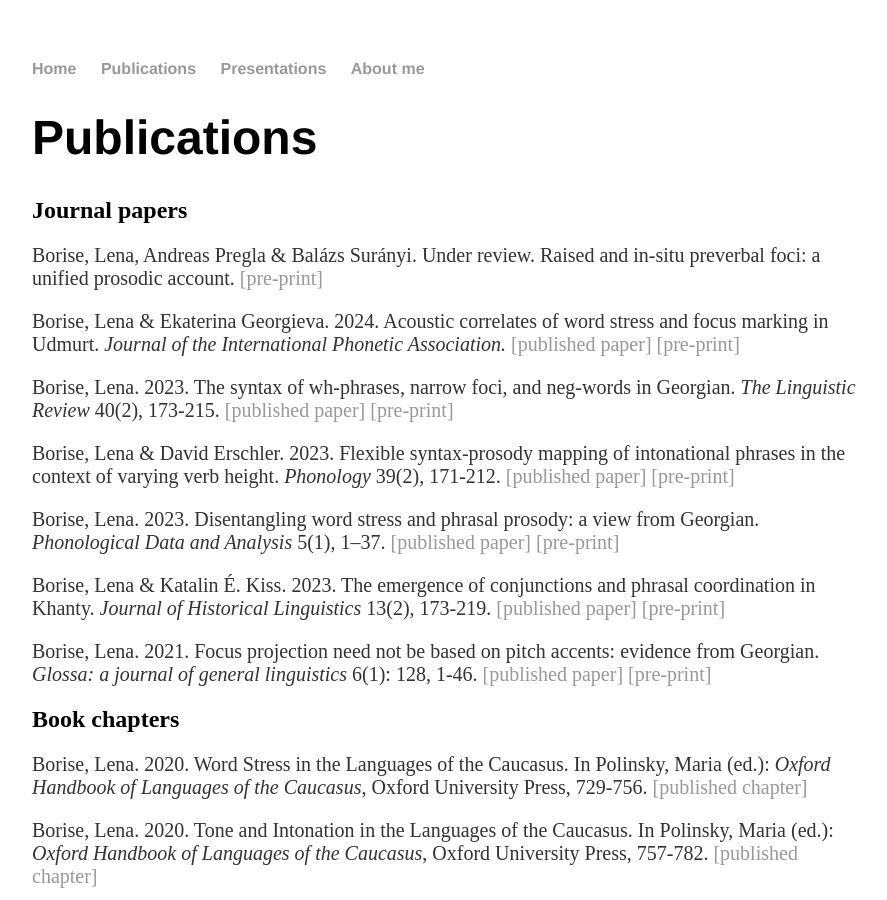
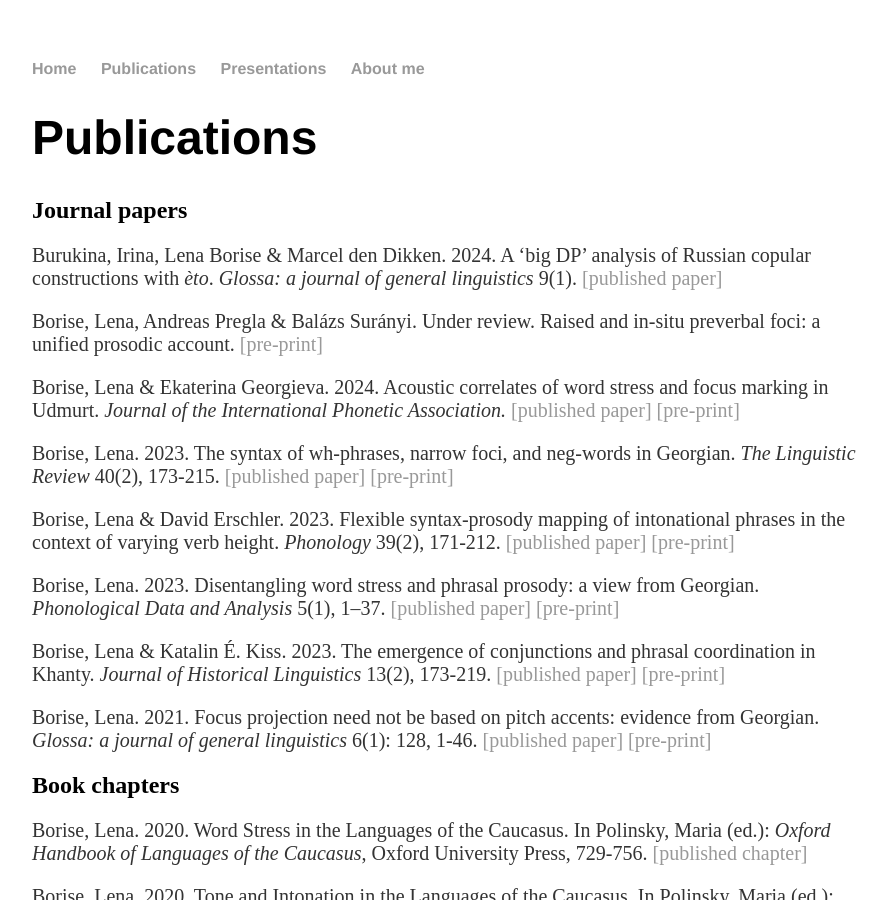
Before and after one commit to lnborise/lnborise.github.io, a Jekyll site: the page built from publications.html, in a window 1280 px wide and 900 px high. Shown: the whole window, without its empty margins (192-1079 px from the left). Built offline with Jekyll 4.4.1, drawn with Linux system fonts in a browser that asks for light colours.

Commit message:
Update publications.html

```diff
--- a/publications.html
+++ b/publications.html
@@ -6,6 +6,8 @@ title: Publications
 	<h1>Publications</h1>
 
   <h2>Journal papers</h2>
+
+	<p>Burukina, Irina, Lena Borise & Marcel den Dikken. 2024. A ‘big DP’ analysis of Russian copular constructions with <i>èto</i>. <i>Glossa: a journal of general linguistics </i> 9(1). <a href="https://www.glossa-journal.org/article/id/9440/">[published paper]</a> </p>
 
 	<p>Borise, Lena, Andreas Pregla & Balázs Surányi. Under review. Raised and in-situ preverbal foci: a unified prosodic account. <a href="https://lnborise.github.io/assets/BorisePreglaSuranyi_PreverbalFocus.pdf"> [pre-print] </a> </p>
 
```
